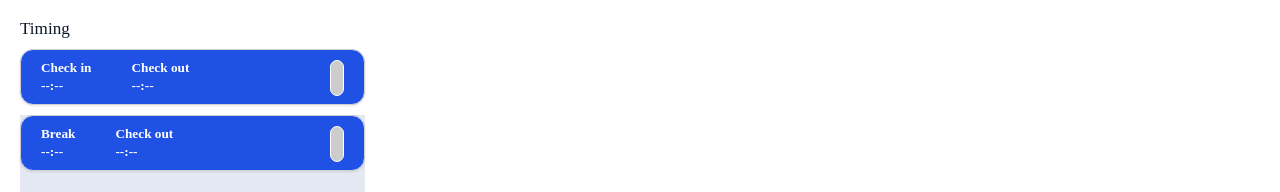
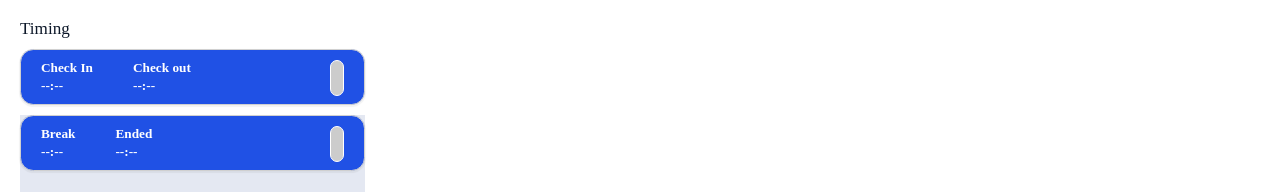
Before and after one commit to Dharshu-03/crm, a React (Create React App) app: page /home in a window 1280 px wide. Shown: the part 132-324 px from the top of the page. Built offline with nearby package versions, Linux system fonts and the light colour scheme; no server answers.

Commit message:
changes in home

```diff
--- a/src/Components/Emphome.css
+++ b/src/Components/Emphome.css
@@ -165,5 +165,5 @@
 }
 
 .first div {
-    margin: 10px 20px;
+    margin: 10px 10px 10px 20px;
 }
--- a/src/Components/Emphome.jsx
+++ b/src/Components/Emphome.jsx
@@ -70,10 +70,10 @@ const Emphome = () => {
         if (!date) return "--:--";
         return new Date(date).toLocaleTimeString([], {
             hour: "2-digit",
-            minute: "2-digit"
-        });
+            minute: "2-digit",
+            hour12: true   // ✅ THIS LINE
+        }).toUpperCase();
     };
-
     const formatDate = (date) => {
         if (!date) return "--";
         return new Date(date).toLocaleDateString();
@@ -96,7 +96,15 @@ const Emphome = () => {
                 <div className="time">
                     <div>
                         <div className="checkin">
-                            <h5>Check in</h5>
+                            <h5>
+                                {
+                                    !safeAttendance.checkIn
+                                        ? "Check In"
+                                        :
+                                        "Checked-In"
+
+                                }
+                            </h5>
                             <h5>{formatTime(safeAttendance.checkIn)}</h5>
                         </div>
                         <div className="checkin">
@@ -112,8 +120,8 @@ const Emphome = () => {
                             backgroundColor: !safeAttendance.checkIn
                                 ? "#ccc"
                                 : !safeAttendance.checkOut
-                                    ? "green"
-                                    : "red"
+                                    ? "#64E800"
+                                    : "#E80000"
                         }}
                     >
                     </button>
@@ -129,7 +137,7 @@ const Emphome = () => {
                                 <h5>{formatTime(safeAttendance.breakStart)}</h5>
                             </div>
                             <div className="checkin">
-                                <h5>Check out</h5>
+                                <h5>Ended</h5>
                                 <h5>{formatTime(safeAttendance.breakEnd)}</h5>
                             </div>
                         </div>
@@ -144,8 +152,8 @@ const Emphome = () => {
                                 backgroundColor: !safeAttendance.breakStart
                                     ? "#ccc"
                                     : !safeAttendance.breakEnd
-                                        ? "green"
-                                        : "red"
+                                        ? "#64E800"
+                                        : "#E80000"
                             }}
                         >
                         </button>
```
